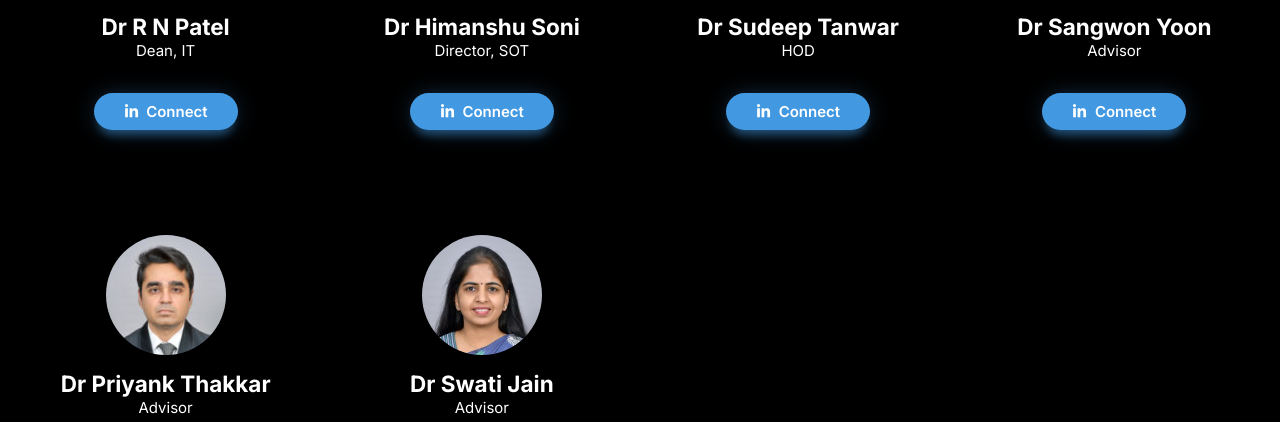
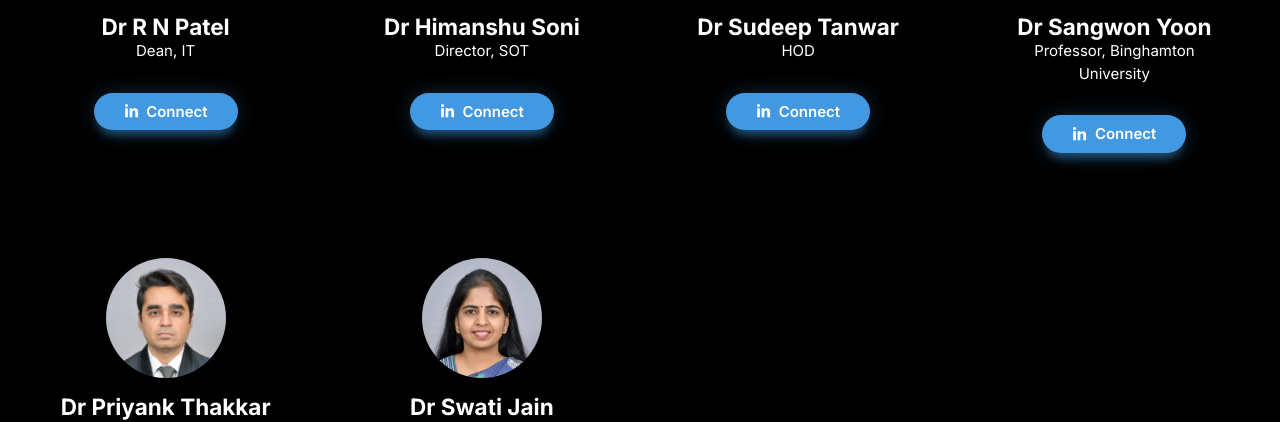
Before and after one commit to JaiminSalvi/MINed-25-deploy, a Next.js app: page /team in a window 1280 px wide. Shown: the part 516-938 px from the top of the page. Built offline with nearby package versions, Linux system fonts and the light colour scheme.

Commit message:
Update team.js

```diff
--- a/pages/team.js
+++ b/pages/team.js
@@ -143,16 +143,19 @@ function Advisor() {
         },
         {
             name: "Dr Sangwon Yoon",
+            designation: "Professor, Binghamton University",
             image: "/dr_yoon.jpg",
             linkedIn: "https://www.linkedin.com/in/sang-won-yoon-bb886722/",
         },
         {
             name: "Dr Priyank Thakkar",
+            designation: "Associate Professor",
             image: "/priyank_thakkar.jpg",
             linkedIn: "https://www.linkedin.com/in/priyank-thakkar-4701689b/",
         },
         {
             name: "Dr Swati Jain",
+            designation: "Associate Professor",
             image: "/swati_jain.jpg",
             linkedIn: "https://www.linkedin.com/in/swati-jain-54845311/",
         },
```
